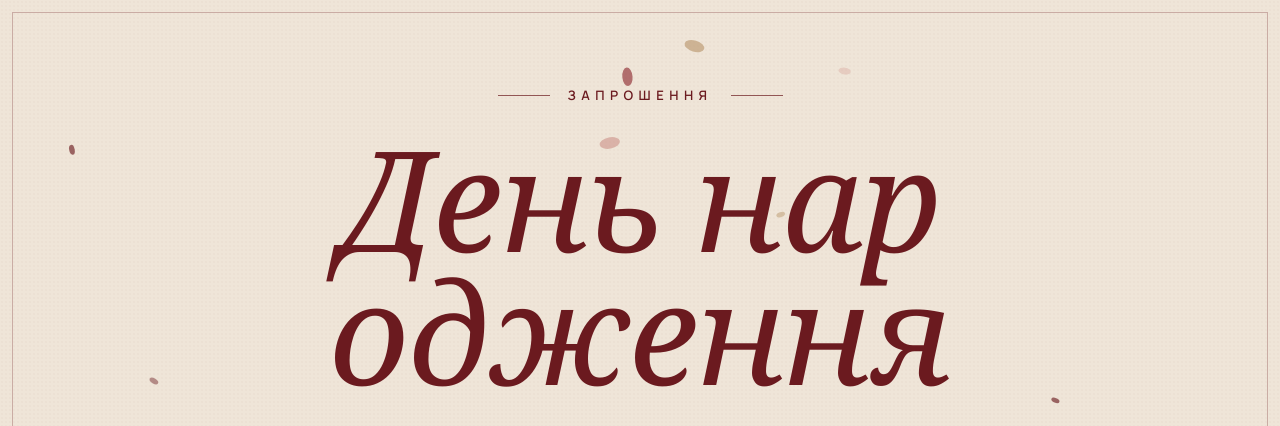
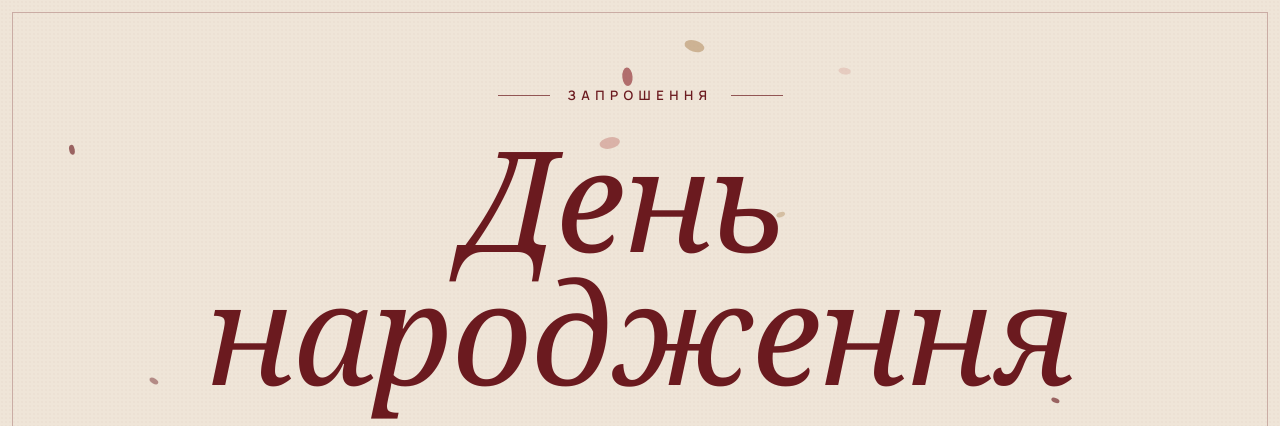
Before and after one commit to Vadim051507/happy-birthday, a plain HTML site: page index.html in a window 1280 px wide. Shown: the top 426 px of the page. Drawn offline with nearby package versions, Linux system fonts and the light colour scheme.

Commit message:
Fix title word wrapping

```diff
--- a/index.html
+++ b/index.html
@@ -49,6 +49,7 @@ main{position:relative;z-index:2;padding-inline:20px}
       font-size:clamp(58px,13vw,140px);line-height:.95;letter-spacing:-.01em;text-wrap:balance}
     .title .ch{display:inline-block;animation:rise 1s cubic-bezier(.2,.8,.2,1) both}
     .title .sp{display:inline-block;width:.25em}
+    .title .word{display:inline-block;white-space:nowrap}
     @keyframes rise{from{opacity:0;transform:translateY(.45em) rotate(4deg);filter:blur(6px)}to{opacity:1;transform:none;filter:none}}
     .sub{margin:0;font-family:var(--serif);font-size:clamp(20px,3.2vw,26px);color:var(--muted);font-style:italic;
       animation:fade 1.2s .9s both}
@@ -302,12 +303,17 @@ footer .small{font-size:12px;letter-spacing:.4em;color:var(--muted);font-weight:
     /* title letters */
     var t = document.getElementById('title'), txt = t.textContent, i = 0;
     t.textContent = '';
-  txt.split('').forEach(function(c){
+    txt.trim().split(/\s+/).forEach(function(word, wi){
+      if (wi > 0) { var sp = document.createElement('span'); sp.className = 'sp'; sp.setAttribute('aria-hidden','true'); t.appendChild(sp); t.appendChild(document.createTextNode(' ')); }
+      var w = document.createElement('span');
+      w.className = 'word'; w.setAttribute('aria-hidden','true');
+      word.split('').forEach(function(c){
         var s = document.createElement('span');
-    if (c === ' ') { s.className = 'sp'; }
-    else { s.className = 'ch'; s.textContent = c; s.style.animationDelay = (0.15 + i * 0.055) + 's'; i++; }
-    s.setAttribute('aria-hidden','true');
-    t.appendChild(s);
+        s.className = 'ch'; s.textContent = c;
+        s.style.animationDelay = (0.15 + i * 0.055) + 's'; i++;
+        w.appendChild(s);
+      });
+      t.appendChild(w);
     });
 
     /* card tilt */
```
Lines whose indentation alone changed are shown as unchanged.
